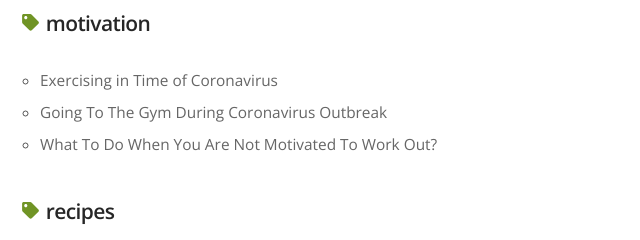
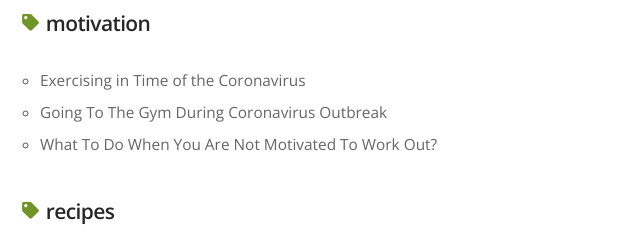
Before and after one commit to majagrubic/maggiesfitness, a Gatsby site: page /category in a window 1280 px wide. Shown: the part 162-402 px from the top of the page, 0-640 px from the left. Built offline with nearby package versions, Linux system fonts and the light colour scheme; Gatsby itself is replaced by a stand-in of ours; some packages are replaced by stand-ins of ours.

Commit message:
Fix title

```diff
--- a/content/posts/2020-03-17--exercising-in-time-of-the-coronavirus/index.md
+++ b/content/posts/2020-03-17--exercising-in-time-of-the-coronavirus/index.md
@@ -1,5 +1,5 @@
 ---
-title: Exercising in Time of Coronavirus
+title: Exercising in Time of the Coronavirus
 category: "motivation"
 cover: woman-exercising-3.png
 author: maggie
```
